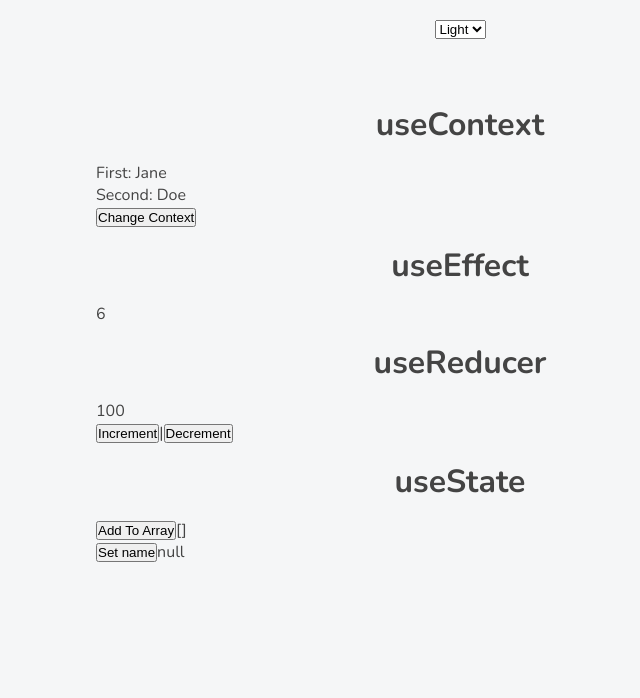
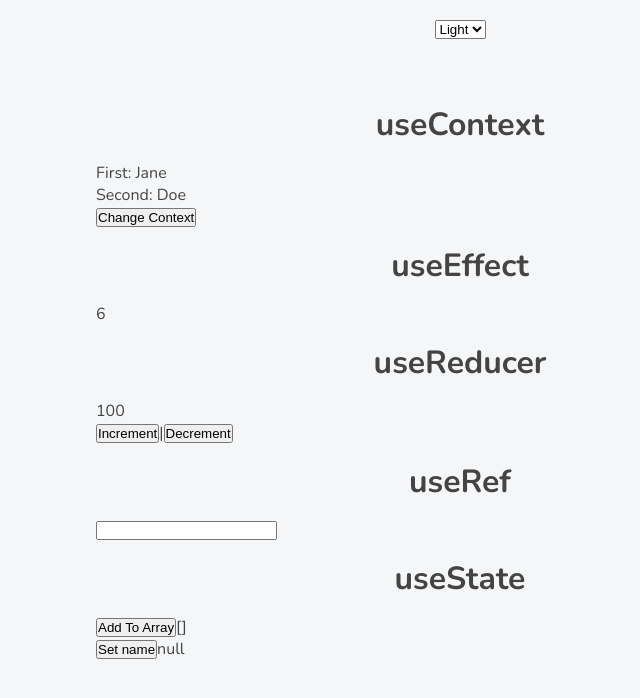
Before and after one commit to machariamarigi/re-freash, a React (Create React App) app: page /rehook in a window 1280 px wide. Shown: the top 698 px of the page, without its empty margins (180-820 px from the left). Built offline with nearby package versions, Linux system fonts and the light colour scheme.

Commit message:
add UseRefCpmponent

```diff
--- /dev/null
+++ b/src/components/UseRefComponent.tsx
@@ -0,0 +1,11 @@
+import React, { useRef } from 'react';
+
+const UseRefComponent = () => {
+    const inputRef = useRef<HTMLInputElement | null>(null);
+
+    return(
+        <input type="text" ref={inputRef} />
+    )
+}
+
+export default UseRefComponent;
--- a/src/pages/RehookPage/index.tsx
+++ b/src/pages/RehookPage/index.tsx
@@ -2,6 +2,7 @@ import React, { FC, ReactElement } from 'react';
 import UseContextComponent from '../../components/UseContextComponent';
 import UseEffectComponent from '../../components/UseEffectComponent';
 import UseReducerComponent from '../../components/UseReducerComponent';
+import UseRefComponent from '../../components/UseRefComponent';
 import UseStateComponent from '../../components/UseStateComponent';
 import './RehookPage.css';
 
@@ -14,6 +15,8 @@ const RehookPage: FC<any> = (): ReactElement => {
             <UseEffectComponent />
             <h1>useReducer</h1>
             <UseReducerComponent />
+            <h1>useRef</h1>
+            <UseRefComponent />
             <h1>useState</h1>
             <UseStateComponent />
         </div>
```
